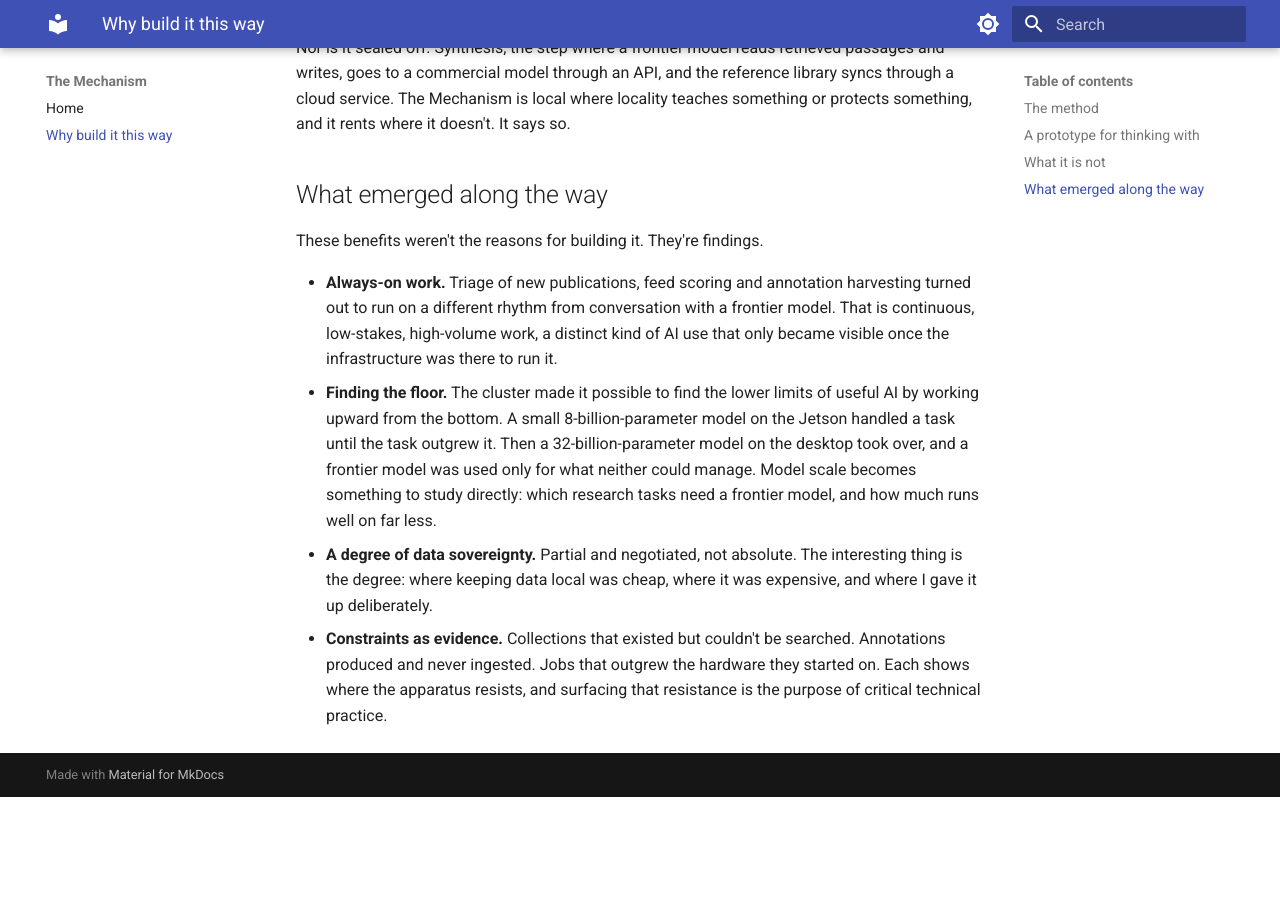
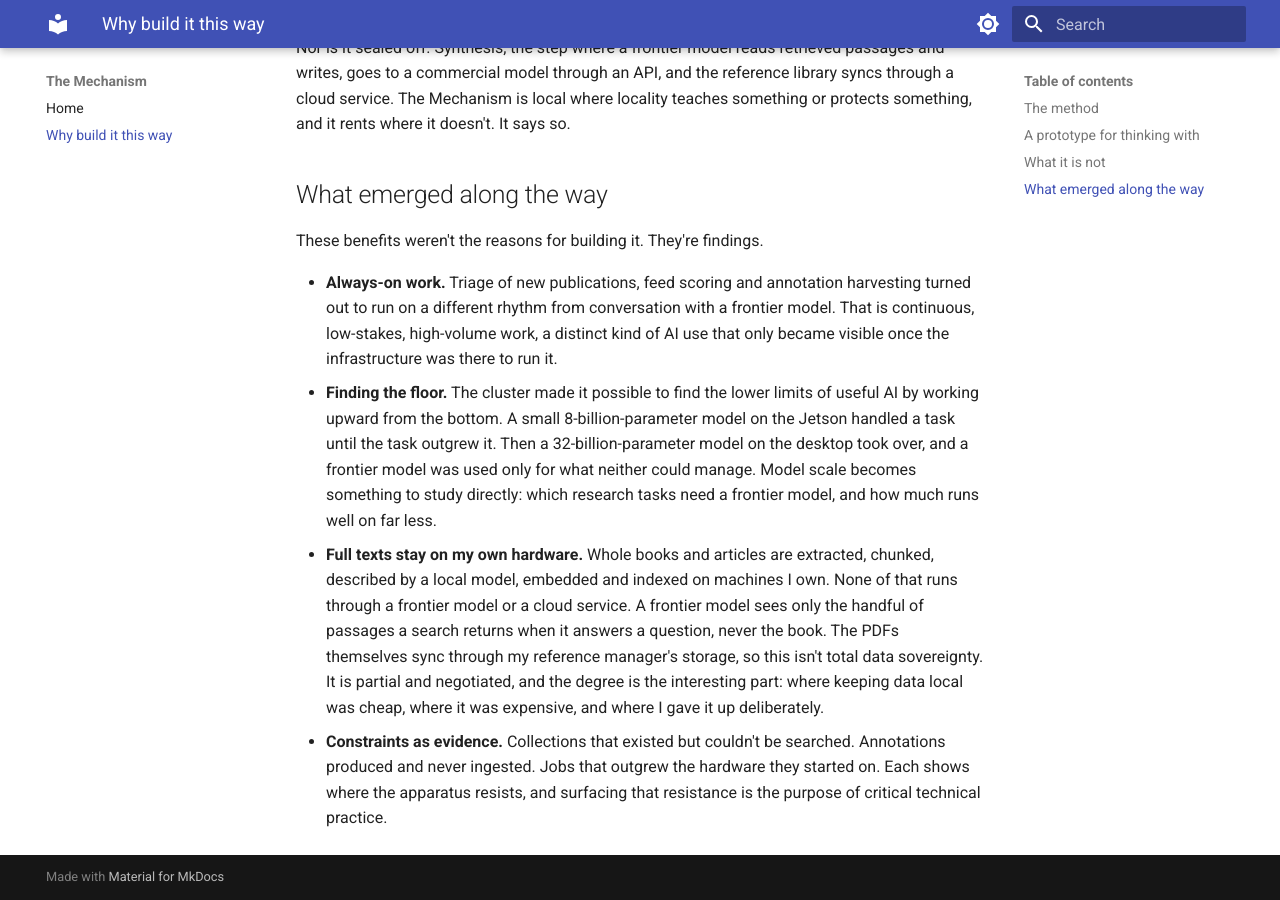
Before and after one commit to jamessmithies/the-mechanism-project, an MkDocs documentation site: the page built from docs/why.md, in a window 1280 px wide and 900 px high, scrolled down 1261 px. Built offline with MkDocs 1.6.1 and Material for MkDocs 9.7.7, drawn with Linux system fonts in a browser that asks for light colours; before the commit the page ends 2058 px from its top, so only the background shows below that.

Commit message:
why: full texts are processed locally; only retrieved passages reach a frontier model
Co-Authored-By: Claude Opus 5.5 <noreply@anthropic.com>

```diff
--- a/docs/why.md
+++ b/docs/why.md
@@ -60,9 +60,13 @@ These benefits weren't the reasons for building it. They're findings.
   until the task outgrew it. Then a 32-billion-parameter model on the desktop took over, and a
   frontier model was used only for what neither could manage. Model scale becomes something to
   study directly: which research tasks need a frontier model, and how much runs well on far less.
-- **A degree of data sovereignty.** Partial and negotiated, not absolute. The interesting thing is
-  the degree: where keeping data local was cheap, where it was expensive, and where I gave it up
-  deliberately.
+- **Full texts stay on my own hardware.** Whole books and articles are extracted, chunked,
+  described by a local model, embedded and indexed on machines I own. None of that runs through a
+  frontier model or a cloud service. A frontier model sees only the handful of passages a search
+  returns when it answers a question, never the book. The PDFs themselves sync through my reference
+  manager's storage, so this isn't total data sovereignty. It is partial and negotiated, and the
+  degree is the interesting part: where keeping data local was cheap, where it was expensive, and
+  where I gave it up deliberately.
 - **Constraints as evidence.** Collections that existed but couldn't be searched. Annotations
   produced and never ingested. Jobs that outgrew the hardware they started on. Each shows where the
   apparatus resists, and surfacing that resistance is the purpose of critical technical practice.
```
